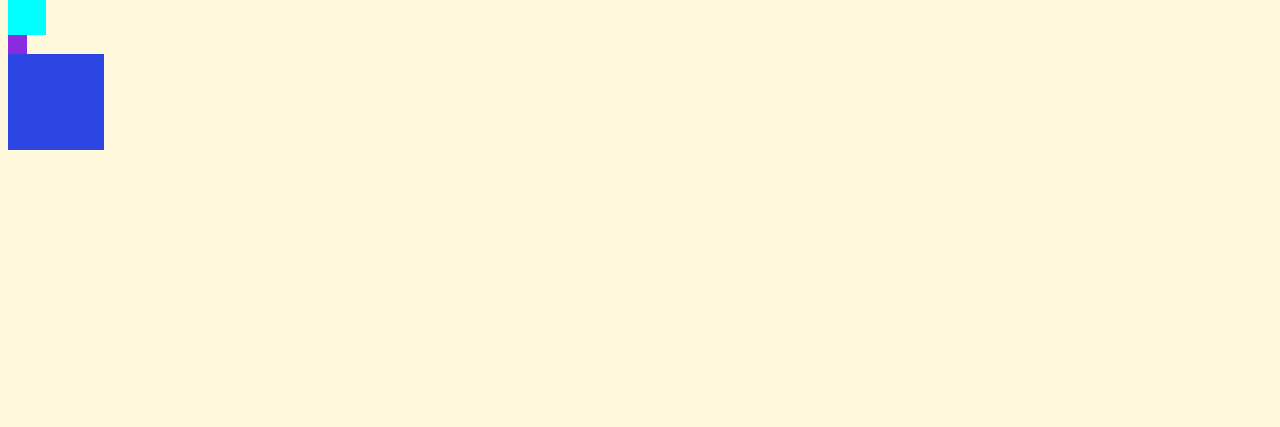
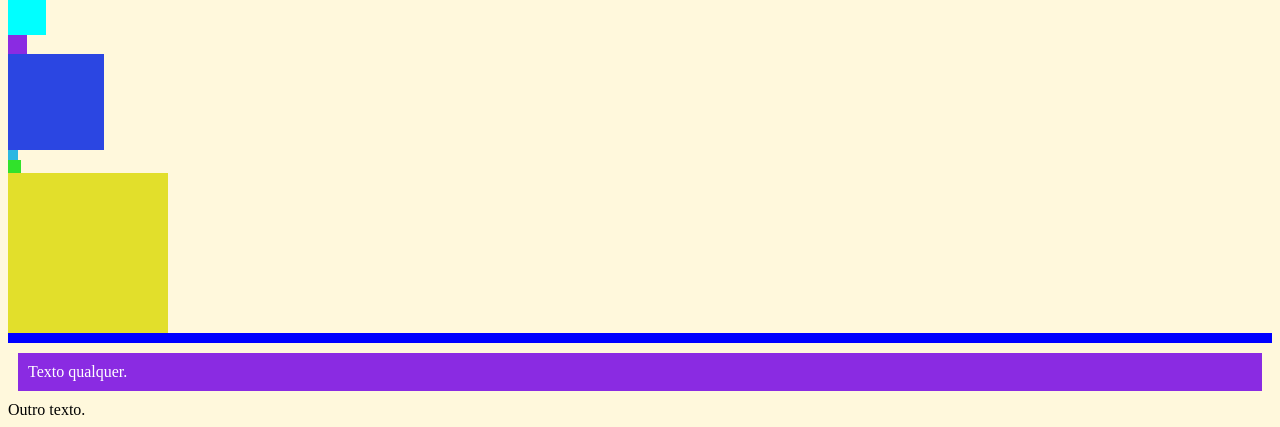
Before and after one commit to CarolRosalFichera/ProgBr, a plain HTML site: page index.html in a window 1280 px wide. Shown: the part 979-1406 px from the top of the page. Before the commit the page ends 1137 px from the top, so only its background shows below. Drawn offline with Linux system fonts and the light colour scheme.

Commit message:
Learning more about Margin and Padding.

```diff
--- a/index.html
+++ b/index.html
@@ -90,8 +90,18 @@
     <div id="mm"></div>
     <div id="in"></div>
     <div id="px"></div>
+    <div id="pt"></div>
+    <div id="pc"></div>
 
+    <div id="base"></div>
 
+    <div id="container">
+        <div id="conteudo">
+            Texto qualquer.
+        </div>
+    </div>
+
+    Outro texto.
 
 
 </body>
--- a/style.css
+++ b/style.css
@@ -48,7 +48,34 @@ body {
     height: 1in;
 }
 
+#px{
+    background-color: rgb(43, 183, 226);
+    width: 10px;
+    height: 10px;
+}
+#pt{
+    background-color: rgb(49, 226, 43);
+    width: 10pt;
+    height: 10pt;
+}
+#pc{
+    background-color: rgb(226, 223, 43);
+    width: 10pc;
+    height: 10pc;
+}
 
 .green_text {
     color: rgb(10, 173, 124);
 }
+
+#base{
+    height: 10px;
+    background-color: blue;
+}
+
+#container{
+    color: #fff;
+    margin: 10px;
+    padding: 10px;
+    background-color: blueviolet;
+}
```
